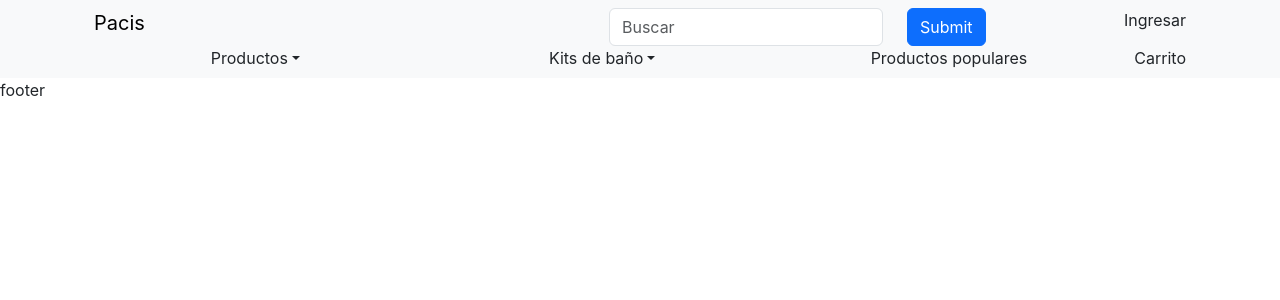
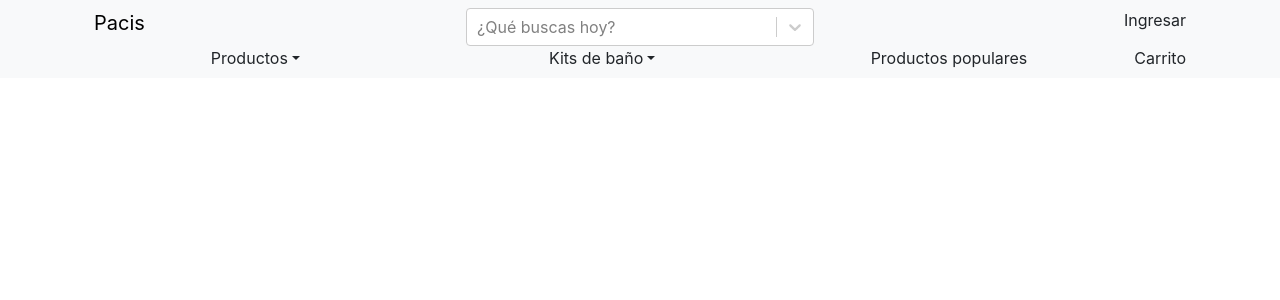
Before and after one commit to No-Country-simulation/c22-10-m-webapp, a React (Create React App) app in the folder Frontend/: page / in a window 1280 px wide. Shown: the top 300 px of the page. Built offline with nearby package versions, Linux system fonts and the light colour scheme.

Commit message:
Update del header y React Router DOM ,también añadimos buscador (sin lógica aún)

```diff
--- a/Frontend/package.json
+++ b/Frontend/package.json
@@ -12,6 +12,7 @@
     "react-dom": "^18.3.1",
     "react-router-dom": "^6.28.0",
     "react-scripts": "5.0.1",
+    "react-select": "^5.8.3",
     "react-slick": "^0.30.2",
     "slick-carousel": "^1.8.1",
     "web-vitals": "^2.1.4"
--- /dev/null
+++ b/Frontend/src/COMPONENTS/Common/Buscador.jsx
@@ -0,0 +1,67 @@
+import React from "react";
+import Select from "react-select";
+
+const options = [
+  { value: "crema-aloe", label: "Crema de Aloe Vera" },
+  { value: "jabón-menta", label: "Jabón de Menta" },
+  { value: "crema-avena", label: "Crema de Avena" },
+  { value: "jabón-lavanda", label: "Jabón de Lavanda" },
+  { value: "crema-rosas", label: "Crema de Rosas" },
+  { value: "jabón-coco", label: "Jabón de Coco" },
+  { value: "aceite-argan", label: "Aceite de Argan" },
+  { value: "crema-cafe", label: "Crema de Café" },
+  { value: "jabón-rosa", label: "Jabón de Rosa Mosqueta" },
+  { value: "serum-vitamina-c", label: "Serum de Vitamina C" },
+  { value: "crema-vitamina-e", label: "Crema de Vitamina E" },
+  { value: "jabón-aceite-de-oliva", label: "Jabón de Aceite de Oliva" },
+  { value: "mascarilla-arcilla", label: "Mascarilla de Arcilla" },
+  { value: "crema-miel", label: "Crema de Miel" },
+  { value: "jabón-aceite-de-jojoba", label: "Jabón de Aceite de Jojoba" },
+  { value: "crema-cocoa", label: "Crema de Cacao" },
+  { value: "jabón-cítricos", label: "Jabón de Cítricos" },
+  { value: "serum-hialuronico", label: "Serum de Ácido Hialurónico" },
+  { value: "crema-de-pétalos", label: "Crema de Pétalos de Rosa" },
+  { value: "jabón-de-agua-termal", label: "Jabón de Agua Termal" },
+  { value: "crema-papaya", label: "Crema de Papaya" },
+  { value: "jabón-de-coco-y-almendras", label: "Jabón de Coco y Almendras" },
+  { value: "aceite-de-rosa-mosqueta", label: "Aceite de Rosa Mosqueta" },
+  { value: "crema-antiarrugas", label: "Crema Antiarrugas" },
+  { value: "jabón-de-hierbas", label: "Jabón de Hierbas" },
+  { value: "crema-de-menta", label: "Crema de Menta" },
+  { value: "jabón-de-arroz", label: "Jabón de Arroz" },
+  {
+    value: "mascarilla-de-aceite-de-argan",
+    label: "Mascarilla de Aceite de Argan",
+  },
+  { value: "crema-de-té-verde", label: "Crema de Té Verde" },
+  { value: "jabón-de-naranja", label: "Jabón de Naranja" },
+  { value: "serum-reparador", label: "Serum Reparador" },
+  { value: "crema-limpiadora", label: "Crema Limpiadora" },
+  { value: "jabón-de-menta-y-eucalipto", label: "Jabón de Menta y Eucalipto" },
+  { value: "crema-de-aceite-de-coco", label: "Crema de Aceite de Coco" },
+  { value: "aceite-de-lavanda", label: "Aceite de Lavanda" },
+  { value: "jabón-de-cedro", label: "Jabón de Cedro" },
+  { value: "serum-antiacne", label: "Serum Antiacné" },
+  { value: "crema-de-caléndula", label: "Crema de Caléndula" },
+  { value: "jabón-de-manuka", label: "Jabón de Manuka" },
+  { value: "aceite-de-melaleuca", label: "Aceite de Melaleuca" },
+  { value: "crema-para-el-cuerpo", label: "Crema Corporal" },
+  { value: "jabón-de-ciprés", label: "Jabón de Ciprés" },
+  { value: "mascarilla-de-avena", label: "Mascarilla de Avena" },
+  { value: "serum-reafirmante", label: "Serum Reafirmante" },
+  { value: "crema-de-caviar", label: "Crema de Caviar" },
+  { value: "jabón-de-ginseng", label: "Jabón de Ginseng" },
+  { value: "aceite-de-cáñamo", label: "Aceite de Cáñamo" },
+  { value: "crema-de-papaya-y-coco", label: "Crema de Papaya y Coco" },
+  { value: "jabón-de-kiwi", label: "Jabón de Kiwi" },
+  { value: "serum-anti-envejecimiento", label: "Serum Anti-envejecimiento" },
+  { value: "crema-de-exfoliación", label: "Crema Exfoliante" },
+  { value: "jabón-de-azúcar", label: "Jabón de Azúcar" },
+  { value: "aceite-de-mango", label: "Aceite de Mango" },
+  { value: "crema-de-shea", label: "Crema de Karité" },
+];
+
+const Buscador = () => (
+  <Select options={options} placeholder="¿Qué buscas hoy?" />
+);
+export default Buscador;
--- a/Frontend/src/COMPONENTS/Layout/Cabecera.jsx
+++ b/Frontend/src/COMPONENTS/Layout/Cabecera.jsx
@@ -2,11 +2,10 @@ import Container from "react-bootstrap/Container";
 import Nav from "react-bootstrap/Nav";
 import Navbar from "react-bootstrap/Navbar";
 import NavDropdown from "react-bootstrap/NavDropdown";
-import Form from "react-bootstrap/Form";
-import Button from "react-bootstrap/Button";
 import Row from "react-bootstrap/Row";
 import Col from "react-bootstrap/Col";
 import { Link } from "react-router-dom";
+import Buscador from "../Common/Buscador";
 
 function Cabecera() {
   return (
@@ -16,33 +15,20 @@ function Cabecera() {
         <Navbar.Collapse id="basic-navbar-nav">
           <Container>
             <Row>
-              <Col>
+              <Col xs={4}>
                 <Navbar.Brand as={Link} to="/">
                   Pacis
                 </Navbar.Brand>
               </Col>
-              <Col>
-                <Form inline>
-                  <Row>
-                    <Col xs="auto">
-                      <Form.Control
-                        type="text"
-                        placeholder="Buscar"
-                        className=" mr-sm-2"
-                      />
-                    </Col>
-                    <Col xs="auto">
-                      <Button type="submit">Submit</Button>
-                    </Col>
-                  </Row>
-                </Form>
+              <Col xs={4}>
+                <Buscador />
               </Col>
-              <Col md="auto">
-                <Nav.Link as={Link} to="">
+              <Col className="text-end">
+                <Nav.Link as={Link} to="/login">
                   Ingresar
                 </Nav.Link>
               </Col>
-            </Row>{" "}
+            </Row>
             <Row>
               <Col className="text-center">
                 <NavDropdown title="Productos" id="basic-nav-dropdown">
@@ -102,7 +88,7 @@ function Cabecera() {
                 </NavDropdown>
               </Col>
               <Col className="text-center">
-                <Nav.Link as={Link} to="/enlacedos">
+                <Nav.Link as={Link} to="/populares">
                   Productos populares
                 </Nav.Link>
               </Col>
--- /dev/null
+++ b/Frontend/src/PAGES/Auth/Login.jsx
@@ -0,0 +1,11 @@
+import { Link, Outlet } from "react-router-dom";
+
+export const Login = () => {
+  return (
+    <div>
+      Login
+      <Link to="/registro">Registro</Link>
+      <Link to="/">Home</Link>
+    </div>
+  );
+};
--- /dev/null
+++ b/Frontend/src/PAGES/Auth/Register.jsx
@@ -0,0 +1,11 @@
+import { Link } from "react-router-dom";
+
+export const Register = () => {
+  return (
+    <div>
+      Register
+      <Link to="/login">Iniciar sesión</Link>
+      <Link to="/">Home</Link>
+    </div>
+  );
+};
--- a/Frontend/src/PAGES/Layout.jsx
+++ b/Frontend/src/PAGES/Layout.jsx
@@ -8,7 +8,6 @@ export const Layout = () => {
       <main>
         <Outlet />
       </main>
-      <footer>footer</footer>
     </div>
   );
 };
--- /dev/null
+++ b/Frontend/src/PAGES/Productos/Populares.jsx
@@ -0,0 +1,9 @@
+import { Link } from "react-router-dom";
+export const Populares = () => {
+  return (
+    <div>
+      Populares
+      <Link to="/">Home</Link>
+    </div>
+  );
+};
--- a/Frontend/src/PAGES/enlaces/Enlace.jsx
+++ /dev/null
@@ -1,3 +0,0 @@
-export const Enlace = () => {
-  return <div>Enlace</div>;
-};
--- a/Frontend/src/PAGES/enlaces/Enlacedos.jsx
+++ /dev/null
@@ -1,3 +0,0 @@
-export const Enlacedos = () => {
-  return <div>Enlacedos</div>;
-};
--- a/Frontend/src/PAGES/enlaces/Enlaceuno.jsx
+++ /dev/null
@@ -1,3 +0,0 @@
-export const Enlaceuno = () => {
-  return <div>Enlaceuno</div>;
-};
```
Also changed, not shown: Frontend/src/App.jsx (+15 -8 lines), 1 other file (tests, documents, lock files or other folders).
